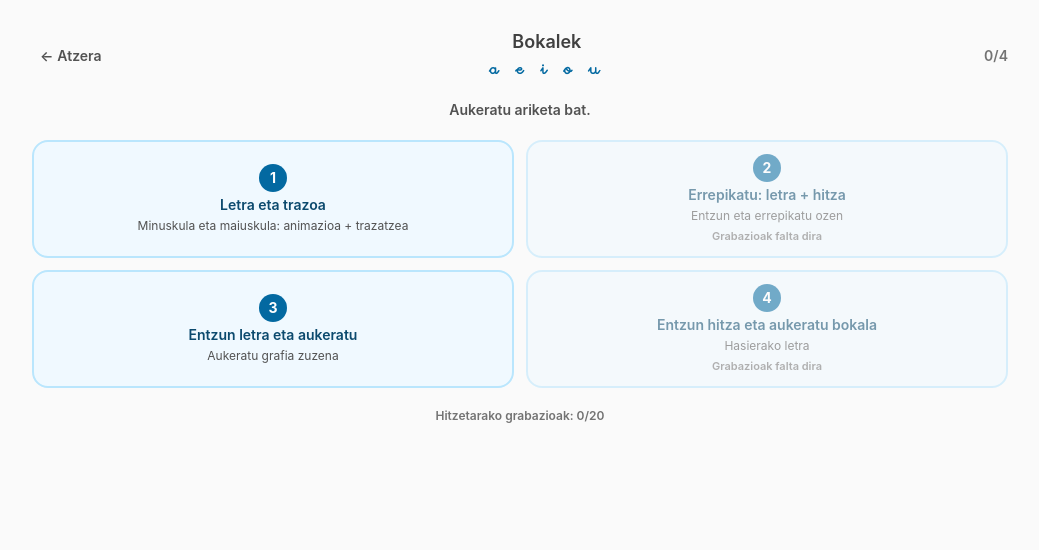
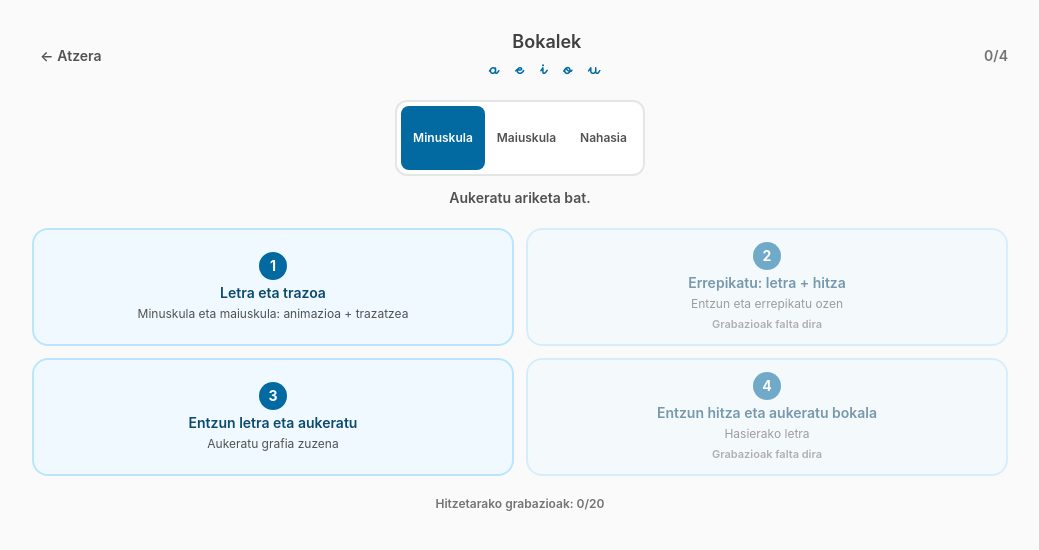
Before and after one commit to tot9308/irakurri, a Next.js app: page /invitado in a window 1280 px wide. Both pictures are taken after a click on the button "Hasi bokalekin". Shown: the top 550 px of the page, without its empty margins (120-1159 px from the left). Built offline with nearby package versions, Linux system fonts and the light colour scheme; a web font is replaced by a local one.

Commit message:
feat: selector de formato de letra en Bokalek

```diff
--- a/components/fonema/vocales/LeccionVocales.tsx
+++ b/components/fonema/vocales/LeccionVocales.tsx
@@ -1,6 +1,13 @@
 "use client";
 
-import { useState } from "react";
+import { useEffect, useState } from "react";
+import { SelectorFormato } from "@/components/ui/SelectorFormato";
+import {
+  formatearTexto,
+  guardarFormatoTexto,
+  leerFormatoTexto,
+  type FormatoTexto,
+} from "@/lib/formato-texto";
 import { marcarPasoCompletado, pasosDeFonema } from "@/lib/progreso";
 import { anclasVocales, palabrasVocalesConAudio } from "@/lib/vocales";
 import { PasoElegirVocalInicial } from "./PasoElegirVocalInicial";
@@ -18,9 +25,19 @@ type Vista = "menu" | VistaVocales;
 /** Seccion de vocales: menu de cuatro actividades + pantallas de practica. */
 export function LeccionVocales({ onAtras }: LeccionVocalesProps) {
   const [vista, setVista] = useState<Vista>("menu");
+  const [formato, setFormato] = useState<FormatoTexto>("minuskula");
   const anclas = anclasVocales();
   const conAudio = palabrasVocalesConAudio();
   const hechos = pasosDeFonema("vocales");
+
+  useEffect(() => {
+    setFormato(leerFormatoTexto());
+  }, []);
+
+  const cambiarFormato = (nuevo: FormatoTexto) => {
+    setFormato(nuevo);
+    guardarFormatoTexto(nuevo);
+  };
 
   const volver = () => setVista("menu");
   const completar = (id: string) => {
@@ -41,13 +58,19 @@ export function LeccionVocales({ onAtras }: LeccionVocalesProps) {
         <div className="text-center">
           <h1 className="text-lg font-semibold text-neutral-700">Bokalek</h1>
           <p className="font-lectura text-xl font-bold tracking-[0.25em] text-primary-700">
-            a e i o u
+            {formatearTexto("a e i o u", formato)}
           </p>
         </div>
         <span className="text-sm font-semibold text-neutral-500">
           {vista === "menu" ? `${hechos.length}/4` : ""}
         </span>
       </header>
+
+      {vista !== "letras" && (
+        <div className="flex justify-center">
+          <SelectorFormato formato={formato} onCambiar={cambiarFormato} />
+        </div>
+      )}
 
       <main className="flex flex-1 flex-col">
         {vista === "menu" && (
@@ -57,13 +80,21 @@ export function LeccionVocales({ onAtras }: LeccionVocalesProps) {
           <PasoLetrasVocales onSiguiente={() => completar("letras")} />
         )}
         {vista === "repetir" && (
-          <PasoRepetirVocalPalabra palabras={anclas} onSiguiente={() => completar("repetir")} />
+          <PasoRepetirVocalPalabra
+            palabras={anclas}
+            formato={formato}
+            onSiguiente={() => completar("repetir")}
+          />
         )}
         {vista === "escuchar" && (
-          <PasoEscucharVocal onSalir={() => completar("escuchar")} />
+          <PasoEscucharVocal formato={formato} onSalir={() => completar("escuchar")} />
         )}
         {vista === "inicial" && (
-          <PasoElegirVocalInicial palabras={conAudio} onSalir={() => completar("inicial")} />
+          <PasoElegirVocalInicial
+            palabras={conAudio}
+            formato={formato}
+            onSalir={() => completar("inicial")}
+          />
         )}
       </main>
     </div>
--- a/components/fonema/vocales/PasoElegirVocalInicial.tsx
+++ b/components/fonema/vocales/PasoElegirVocalInicial.tsx
@@ -3,6 +3,7 @@
 import { useCallback, useEffect, useRef, useState } from "react";
 import { IconoSoinua } from "@/components/ui/Iconos";
 import { useProveedorAudio } from "@/lib/audio-provider/useProveedorAudio";
+import { formatearTexto, type FormatoTexto } from "@/lib/formato-texto";
 import { rondasDePalabrasVocales } from "@/lib/leccion/vocales";
 import { claveAudioPalabraVocal, type PalabraVocal, type Vocal } from "@/lib/vocales";
 import { MarcoPaso } from "../leccion/MarcoPaso";
@@ -10,6 +11,7 @@ import { PasoResultado } from "../leccion/PasoResultado";
 
 interface PasoElegirVocalInicialProps {
   palabras: readonly PalabraVocal[];
+  formato: FormatoTexto;
   onSalir: () => void;
 }
 
@@ -20,6 +22,7 @@ const ESPERA_ERROR_MS = 500;
 /** Actividad 4: suena una palabra y hay que elegir la vocal por la que empieza. */
 export function PasoElegirVocalInicial({
   palabras,
+  formato,
   onSalir,
 }: PasoElegirVocalInicialProps) {
   const proveedor = useProveedorAudio();
@@ -135,7 +138,7 @@ export function PasoElegirVocalInicial({
         </button>
 
         <div className="grid grid-cols-5 gap-1.5">
-          {ronda.opciones.map((vocal) => {
+          {ronda.opciones.map((vocal, posicion) => {
             const estado =
               elegida === vocal ? (acierto ? "correcta" : "incorrecta") : "neutra";
             return (
@@ -152,7 +155,7 @@ export function PasoElegirVocalInicial({
                       : "border-neutral-300 bg-white text-neutral-800"
                 }`}
               >
-                {vocal}
+                {formatearTexto(vocal, formato, posicion)}
               </button>
             );
           })}
@@ -160,7 +163,9 @@ export function PasoElegirVocalInicial({
 
         <p role="status" aria-live="polite" className="min-h-6 text-lg font-semibold">
           {acierto === true ? (
-            <span className="text-emerald-700">Oso ondo! {ronda.objetivo.id}</span>
+            <span className="text-emerald-700">
+              Oso ondo! {formatearTexto(ronda.objetivo.id, formato)}
+            </span>
           ) : acierto === false ? (
             <span className="text-rose-700">Saiatu berriro</span>
           ) : null}
--- a/components/fonema/vocales/PasoEscucharVocal.tsx
+++ b/components/fonema/vocales/PasoEscucharVocal.tsx
@@ -3,12 +3,14 @@
 import { useCallback, useEffect, useRef, useState } from "react";
 import { IconoSoinua } from "@/components/ui/Iconos";
 import { useProveedorAudio } from "@/lib/audio-provider/useProveedorAudio";
+import { formatearTexto, type FormatoTexto } from "@/lib/formato-texto";
 import { opcionesDeVocal, rondasDeVocales } from "@/lib/leccion/vocales";
 import { VOCALES, claveAudioVocal, type Vocal } from "@/lib/vocales";
 import { MarcoPaso } from "../leccion/MarcoPaso";
 import { PasoResultado } from "../leccion/PasoResultado";
 
 interface PasoEscucharVocalProps {
+  formato: FormatoTexto;
   onSalir: () => void;
 }
 
@@ -17,7 +19,7 @@ const ESPERA_ACIERTO_MS = 700;
 const ESPERA_ERROR_MS = 500;
 
 /** Actividad 3: suena una vocal y hay que elegir su grafia entre las cinco. */
-export function PasoEscucharVocal({ onSalir }: PasoEscucharVocalProps) {
+export function PasoEscucharVocal({ formato, onSalir }: PasoEscucharVocalProps) {
   const proveedor = useProveedorAudio();
   const [rondas] = useState(() => rondasDeVocales(TOTAL_RONDAS, 31));
   const [indice, setIndice] = useState(0);
@@ -117,7 +119,7 @@ export function PasoEscucharVocal({ onSalir }: PasoEscucharVocalProps) {
         </button>
 
         <div className="grid grid-cols-5 gap-1.5">
-          {opciones.map((vocal) => {
+          {opciones.map((vocal, posicion) => {
             const estado =
               elegida === vocal ? (acierto ? "correcta" : "incorrecta") : "neutra";
             return (
@@ -134,7 +136,7 @@ export function PasoEscucharVocal({ onSalir }: PasoEscucharVocalProps) {
                       : "border-neutral-300 bg-white text-neutral-800"
                 }`}
               >
-                {vocal}
+                {formatearTexto(vocal, formato, posicion)}
               </button>
             );
           })}
--- a/components/fonema/vocales/PasoRepetirVocalPalabra.tsx
+++ b/components/fonema/vocales/PasoRepetirVocalPalabra.tsx
@@ -2,6 +2,7 @@
 
 import { useEffect } from "react";
 import { useProveedorAudio } from "@/lib/audio-provider/useProveedorAudio";
+import { formatearTexto, type FormatoTexto } from "@/lib/formato-texto";
 import { useReproductorPractica } from "@/lib/leccion/useReproductorPractica";
 import {
   claveAudioPalabraVocal,
@@ -12,6 +13,7 @@ import { MarcoPractica } from "../leccion/MarcoPractica";
 
 interface PasoRepetirVocalPalabraProps {
   palabras: readonly PalabraVocal[];
+  formato: FormatoTexto;
   onSiguiente: () => void;
 }
 
@@ -21,6 +23,7 @@ interface PasoRepetirVocalPalabraProps {
  */
 export function PasoRepetirVocalPalabra({
   palabras,
+  formato,
   onSiguiente,
 }: PasoRepetirVocalPalabraProps) {
   const proveedor = useProveedorAudio();
@@ -86,17 +89,17 @@ export function PasoRepetirVocalPalabra({
           key={`letra-${actual.vocal}`}
           className="font-lectura text-[clamp(4rem,14vw,7rem)] font-bold leading-none text-primary-700"
         >
-          {actual.vocal}
+          {formatearTexto(actual.vocal, formato)}
         </p>
         <p
           key={`palabra-${actual.id}`}
           className="font-lectura text-[clamp(2rem,7vw,3.5rem)] font-bold leading-tight text-neutral-800"
         >
-          {actual.id}
+          {formatearTexto(actual.id, formato)}
         </p>
       </div>
       <p className="sr-only" role="status" aria-live="polite">
-        {actual.vocal}, {actual.id}
+        {formatearTexto(actual.vocal, formato)}, {formatearTexto(actual.id, formato)}
       </p>
     </MarcoPractica>
   );
--- /dev/null
+++ b/components/ui/SelectorFormato.tsx
@@ -0,0 +1,36 @@
+import {
+  FORMATOS_TEXTO,
+  type FormatoTexto,
+} from "@/lib/formato-texto";
+
+interface SelectorFormatoProps {
+  formato: FormatoTexto;
+  onCambiar: (formato: FormatoTexto) => void;
+}
+
+/** Selector compacto y accesible del formato de lectura. */
+export function SelectorFormato({ formato, onCambiar }: SelectorFormatoProps) {
+  return (
+    <div
+      role="group"
+      aria-label="Letra formatua"
+      className="inline-flex rounded-xl border-2 border-neutral-200 bg-white p-1"
+    >
+      {FORMATOS_TEXTO.map((opcion) => (
+        <button
+          key={opcion.id}
+          type="button"
+          onClick={() => onCambiar(opcion.id)}
+          aria-pressed={formato === opcion.id}
+          className={`touch-target rounded-lg px-3 text-xs font-semibold transition-colors ${
+            formato === opcion.id
+              ? "bg-primary-700 text-white"
+              : "text-neutral-600 hover:bg-neutral-100"
+          }`}
+        >
+          {opcion.etiqueta}
+        </button>
+      ))}
+    </div>
+  );
+}
--- /dev/null
+++ b/lib/formato-texto.ts
@@ -0,0 +1,70 @@
+/**
+ * Formato de presentacion del texto de lectura.
+ * `nahasia` alterna mayusculas y minusculas por letra, de forma determinista.
+ */
+
+export type FormatoTexto = "minuskula" | "maiuskula" | "nahasia";
+
+export const FORMATOS_TEXTO: readonly { id: FormatoTexto; etiqueta: string }[] = [
+  { id: "minuskula", etiqueta: "Minuskula" },
+  { id: "maiuskula", etiqueta: "Maiuskula" },
+  { id: "nahasia", etiqueta: "Nahasia" },
+];
+
+/** Clave versionada; si cambia el formato guardado, se ignora. */
+export const CLAVE_FORMATO_TEXTO = "irakurri:formato:v1";
+
+export function esFormatoTexto(valor: unknown): valor is FormatoTexto {
+  return (
+    typeof valor === "string" &&
+    FORMATOS_TEXTO.some((formato) => formato.id === valor)
+  );
+}
+
+/**
+ * Aplica el formato a un texto.
+ * - En `nahasia`, la primera letra es minuscula y despues alterna.
+ * - Los espacios, guiones y signos no cuentan para la alternancia.
+ * - `semilla` permite desfasar la alternancia en listas de opciones.
+ */
+export function formatearTexto(
+  texto: string,
+  formato: FormatoTexto,
+  semilla = 0
+): string {
+  if (formato === "minuskula") return texto.toLocaleLowerCase("eu");
+  if (formato === "maiuskula") return texto.toLocaleUpperCase("eu");
+
+  let posicionLetra = 0;
+  return Array.from(texto)
+    .map((caracter) => {
+      if (!/\p{L}/u.test(caracter)) return caracter;
+      const mayuscula = (posicionLetra + semilla) % 2 === 1;
+      posicionLetra += 1;
+      return mayuscula
+        ? caracter.toLocaleUpperCase("eu")
+        : caracter.toLocaleLowerCase("eu");
+    })
+    .join("");
+}
+
+/** Lectura segura: SSR y almacenamiento no disponible devuelven minuscula. */
+export function leerFormatoTexto(): FormatoTexto {
+  if (typeof window === "undefined") return "minuskula";
+  try {
+    const guardado = window.localStorage.getItem(CLAVE_FORMATO_TEXTO);
+    return esFormatoTexto(guardado) ? guardado : "minuskula";
+  } catch {
+    return "minuskula";
+  }
+}
+
+/** Persistencia tolerante a cuota llena o navegacion privada. */
+export function guardarFormatoTexto(formato: FormatoTexto): void {
+  if (typeof window === "undefined") return;
+  try {
+    window.localStorage.setItem(CLAVE_FORMATO_TEXTO, formato);
+  } catch {
+    // El formato sigue activo durante la sesion aunque no se pueda guardar.
+  }
+}
```
Also changed, not shown: 3 other files (tests, documents, lock files or other folders).
